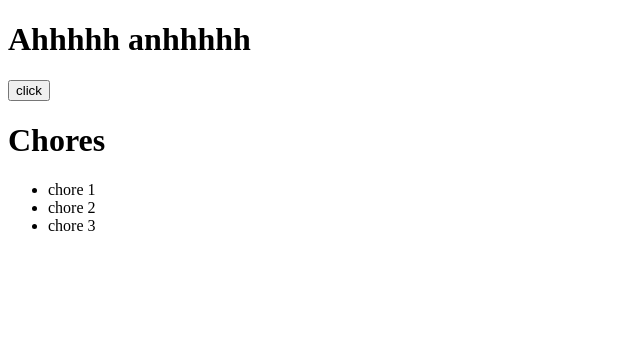
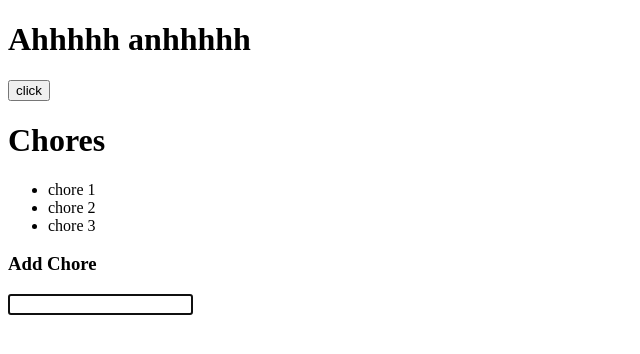
Before and after one commit to prairiedogshr/fridgeapp, a React app: page /#/ in a window 1280 px wide. Shown: the top 354 px of the page, without its empty margins (0-640 px from the left). Built offline with nearby package versions, Linux system fonts and the light colour scheme; the HTML template or start-up script is replaced by a standard one.

Commit message:
feat(chores): add chores to redux store

```diff
--- a/src/actions/index.js
+++ b/src/actions/index.js
@@ -1,5 +1,5 @@
 const CHECK_HOME = 'CHECK_HOME';
-// const GET_CHORES = 'GET_CHORES';
+const ADD_CHORE = 'ADD_CHORE';
 
 // example action
 export const isHomeless = (user) => {
@@ -10,10 +10,10 @@ export const isHomeless = (user) => {
   }
 }
 
-// export const getChores = () => {
-//   console.log('getting chores');
-//   return {
-//     type: GET_CHORES,
-//     payload: null
-//   }
-// }
+export const addChore = (choreText) => {
+  console.log('adding chore: ', choreText);
+  return {
+    type: ADD_CHORE,
+    payload: choreText
+  }
+}
--- a/src/components/chores.jsx
+++ b/src/components/chores.jsx
@@ -1,9 +1,22 @@
 import React from 'react';
 import { Component } from 'react';
 import { connect } from 'react-redux';
-// import { getChores } from '../actions';
+import { addChore } from '../actions';
 
 class Chores extends Component {
+  constructor(props) {
+    super(props)
+    this.state = {
+      choreInput: ""
+    }
+  }
+
+  handleSubmit = e => {
+    if (e.which === 13) {
+      this.props.addChore(e.target.value);
+      e.target.value = '';
+    }
+  }
 
   render() {
     const chores = this.props.chores.list;
@@ -20,6 +33,15 @@ class Chores extends Component {
             }, this)
           }
         </ul>
+        <h3>
+          Add Chore
+        </h3>
+        <input
+          type="text"
+          placeholder=""
+          autoFocus="true"
+          onKeyDown={this.handleSubmit}
+        />
       </div>
     )
   }
@@ -30,5 +52,8 @@ const mapStateToProps = ({choresReducer}) => ({
 })
 
 export default connect(
-  mapStateToProps
+  mapStateToProps,
+  {
+    addChore
+  }
 )(Chores)
--- a/src/reducers/chores.js
+++ b/src/reducers/chores.js
@@ -3,9 +3,9 @@ const initialState = {list: ["chore 1", "chore 2", "chore 3"]};
 export default function choresReducer(state = initialState, action) {
   console.log('action type outer: ', action.type);
   switch (action.type) {
-    case "GET_CHORES":
-      console.log('action type inner: ', action.payload.check);
-      return state;
+    case "ADD_CHORE":
+      console.log('action payload inner: ', action.payload);
+      return {...state, list: [...state.list, action.payload]}
     default:
       console.log('default');
       return initialState;
--- a/src/reducers/index.js
+++ b/src/reducers/index.js
@@ -9,7 +9,3 @@ const rootReducer = combineReducers({
 });
 
 export default rootReducer;
-
-// export default dummyFunc = (a,b) => {
-//   return a+b;
-// }
```
Also changed, not shown: 1 other file (tests, documents, lock files or other folders).
